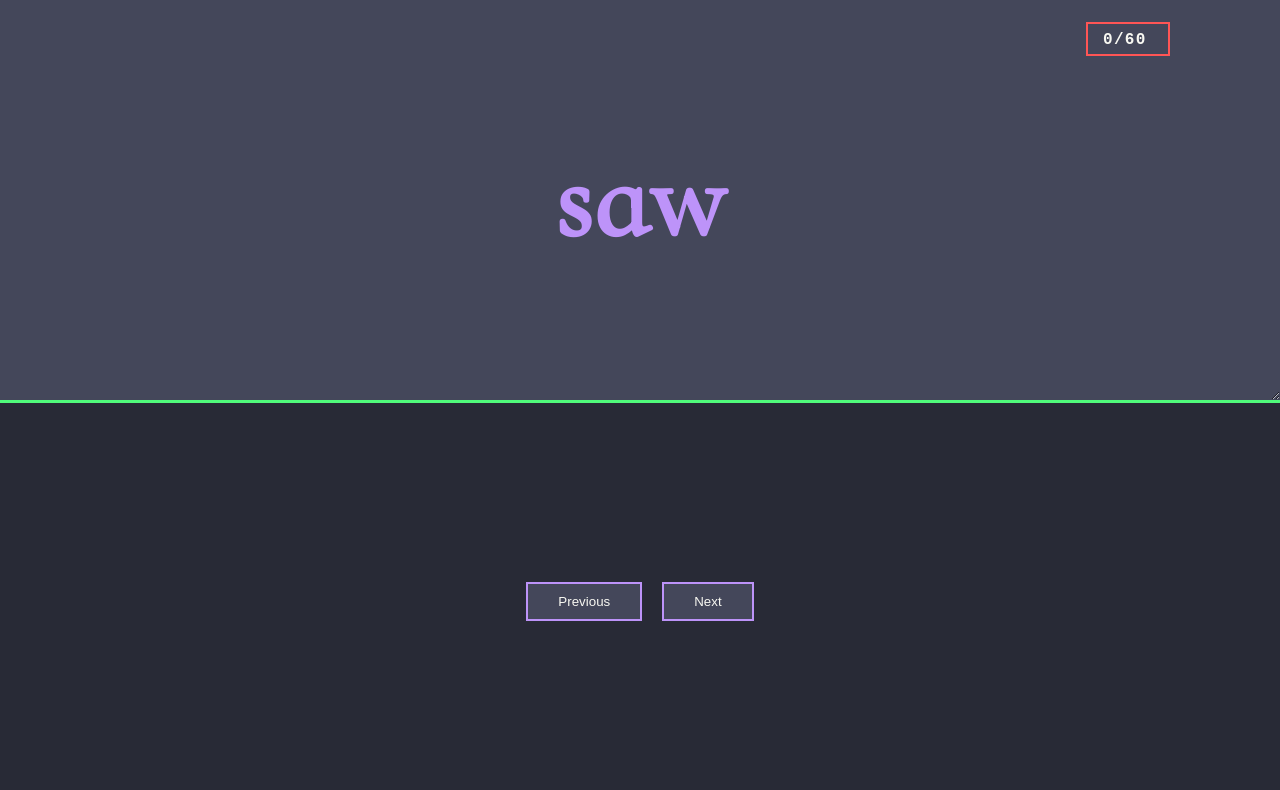
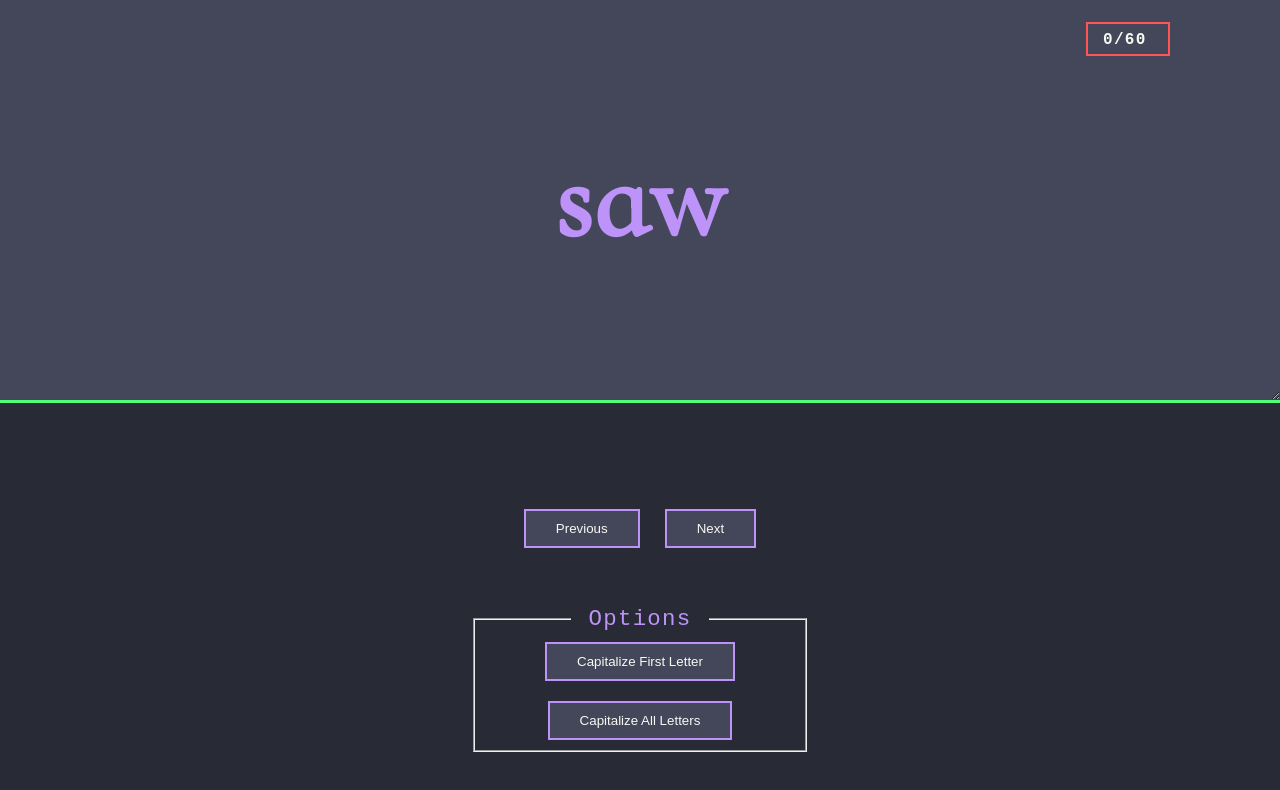
Before and after one commit to jculleeny/sight-words, a plain HTML site: page index.html in a window 1280 px wide. Drawn offline with Linux system fonts and the light colour scheme.

Commit message:
Added options for different ways to capitalize the words.

```diff
--- a/app.js
+++ b/app.js
@@ -12,11 +12,16 @@ let index = 1
 let previousWords = []
 let counterTotal = sightWordsArray.length
 let currentCount = 0
+let capitalize = false
+let uppercase = false
+let lowercase = true
 
 const sightWord = document.querySelector('.sight-word')
 const counter = document.querySelector('.counter')
 const counterWrapper = document.querySelector('.counter-wrapper')
 const nextButton = document.querySelector('#next-button')
+const capitalizeFirst = document.querySelector('#capitalize-first')
+const capitalizeAll = document.querySelector('#capitalize-all')
 
 function getRndInteger(min, max) {
   return Math.floor(Math.random() * (max - min + 1) ) + min;
@@ -68,6 +73,30 @@ const goForwardHistory = () => {
   index--
 }
 
+const handleCapitalize = () => {
+  sightWord.children[0].style = 'text-transform: capitalize'
+  capitalizeFirst.style = "background-color: var(--purple)"
+  lowercase = false
+}
+
+const handleUppercase = () => {
+  sightWord.style = "text-transform: capitalize"
+  capitalizeAll.style = "background-color: var(--purple)"
+  lowercase = false
+}
+
+const handleLowercaseFromUppercase = () => {
+  sightWord.style = "text-transform: lowercase"
+  capitalizeAll.style = "background-color: var(--current-line)"
+  lowercase = true
+}
+
+const handleLowercaseFromCapitalize = () => {
+  sightWord.children[0].style = "none"
+  capitalizeFirst.style = "background-color: var(--current-line)"
+  lowercase = true
+}
+
 counter.innerHTML = `${currentCount}/${counterTotal}`
 
 // --- START APP ---
--- a/index.html
+++ b/index.html
@@ -12,10 +12,14 @@
 <body>
   <div class="app-container">
 
+    <!-- CURRENT WORD -->
     <div class="sight-word-container">
       <h1><span class="sight-word"></span></h1>
     </div>
+
+    <!-- CONTROLS -->
     <div class="controls">
+      <div class="main-controls">
         <button id="previous-button" onclick="getPreviousWord()" class="previous grow-button">
           Previous
         </button>
@@ -23,6 +27,16 @@
           class="next-button grow-button">
           Next
         </button>
+      </div>
+      <!-- OPTIONS -->
+      <fieldset class="options">
+        <legend>Options</legend>
+        <button onclick="lowercase === true ? handleCapitalize() : handleLowercaseFromCapitalize()"
+          class="capitalize-first" id="capitalize-first">Capitalize First Letter</button>
+        <button onclick="lowercase === true ? handleUppercase() : handleLowercaseFromUppercase()" class="capitalize-all"
+          id="capitalize-all">Capitalize
+          All Letters</button>
+      </fieldset>
     </div>
 
     <div class="counter-wrapper grow">
--- a/style.css
+++ b/style.css
@@ -58,9 +58,28 @@ h1 {
   width: 100%;
   height: 50%;
   display: flex;
+  flex-direction: column;
   justify-content: center;
   align-items: center;
   background-color: var(--background);
+}
+
+.main-controls {
+  margin: 3rem 0;
+}
+
+.options {
+  display: flex;
+  flex-direction: column;
+  justify-content: center;
+  align-items: center;
+}
+
+legend {
+  font-family: 'Courier New', Courier, monospace;
+  font-size: 1.4rem;
+  margin: 0 6rem;
+  padding: 0 1.1rem;
 }
 
 .counter-wrapper {
```
Also changed, not shown: 1 other file. Lines whose indentation alone changed are shown as unchanged.
